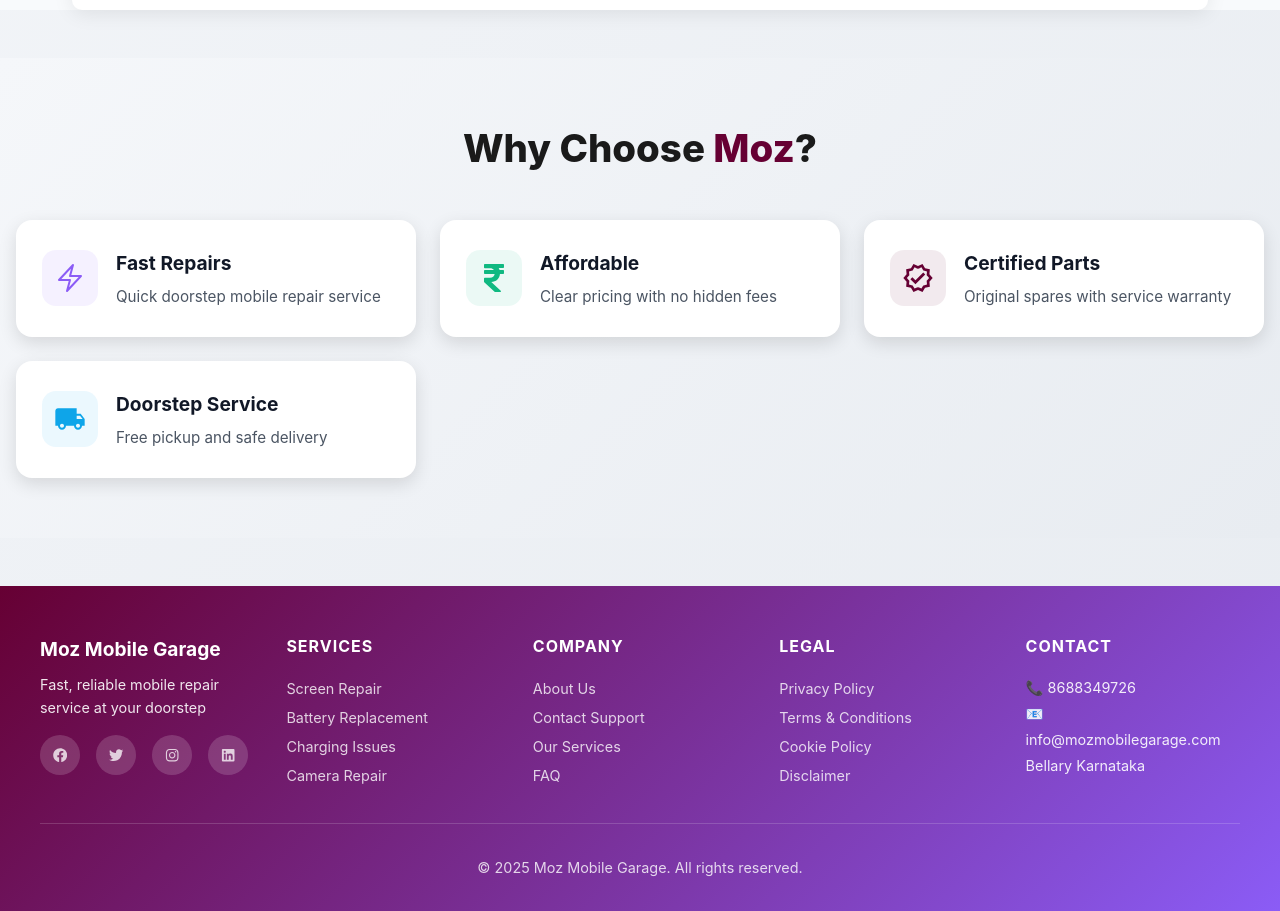
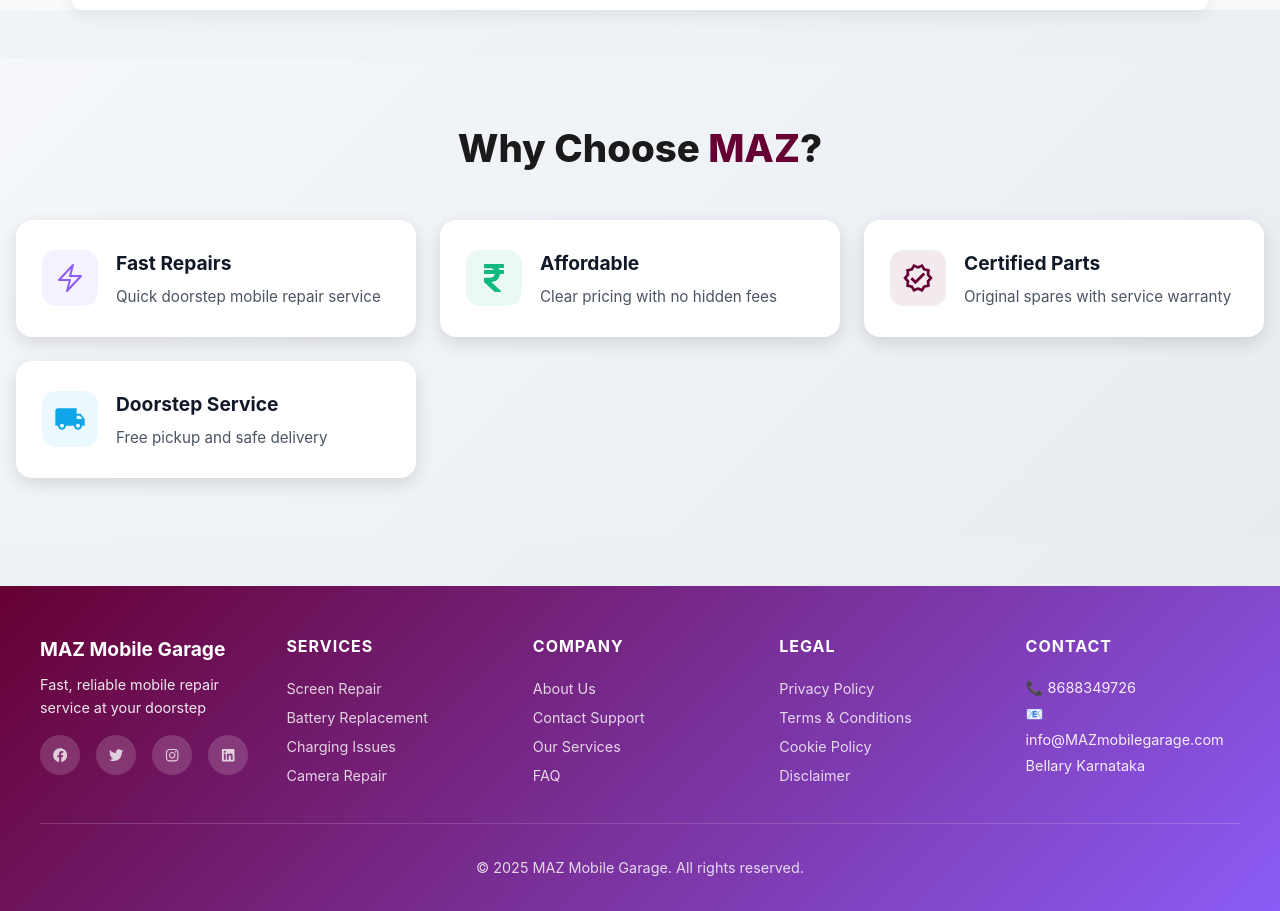
Before and after one commit to Bellaryinfotech2025/mozmobilegaragerepo, a React (Vite) app: page / in a window 1280 px wide. Shown: the part 1020-1931 px from the top of the page. Built offline with nearby package versions, Linux system fonts and the light colour scheme.

Commit message:
commit on the moz to maz

```diff
--- a/src/mozcomponent/footer.jsx
+++ b/src/mozcomponent/footer.jsx
@@ -7,7 +7,7 @@ const Footer = () => {
     <footer className="footer">
       <div className="footer-content">
         <div className="footer-section footer-about">
-          <h3 className="footer-title">Moz Mobile Garage</h3>
+          <h3 className="footer-title">MAZ Mobile Garage</h3>
           <p className="footer-description">Fast, reliable mobile repair service at your doorstep</p>
           <div className="social-icons">
             <a href="#" aria-label="Facebook" className="social-icon">
@@ -82,13 +82,13 @@ const Footer = () => {
         <div className="footer-section">
           <h4>Contact</h4>
           <p className="footer-contact-info">📞 8688349726</p>
-          <p className="footer-contact-info">📧 info@mozmobilegarage.com</p>
+          <p className="footer-contact-info">📧 info@MAZmobilegarage.com</p>
           <p className="footer-contact-info">Bellary Karnataka</p>
         </div>
       </div>
 
       <div className="footer-bottom">
-        <p>&copy; 2025 Moz Mobile Garage. All rights reserved.</p>
+        <p>&copy; 2025 MAZ Mobile Garage. All rights reserved.</p>
       </div>
     </footer>
   )
--- a/src/mozcomponent/navbar.jsx
+++ b/src/mozcomponent/navbar.jsx
@@ -22,7 +22,7 @@ const Navbar = () => {
       <div className="navbar-container">
         <Link to="/" className="navbar-logo">
 
-          <span className="logo-text">MOZ</span>
+          <span className="logo-text">MAZ</span>
         </Link>
 
         <div className={`nav-menu ${mobileMenuOpen ? "active" : ""}`}>
--- a/src/pagescomponent/about.jsx
+++ b/src/pagescomponent/about.jsx
@@ -4,7 +4,7 @@ const About = () => {
   return (
     <div className="page about-page">
       <div className="page-hero">
-        <h1>About Moz Mobile Garage</h1>
+        <h1>About MAZ Mobile Garage</h1>
         <p>Dedicated to providing the best mobile repair experience</p>
       </div>
 
@@ -16,7 +16,7 @@ const About = () => {
           <div className="about-text">
             <h2>Who We Are</h2>
             <p>
-              Moz Mobile Garage is a leading mobile repair service provider with over 10 years of experience in the
+              MAZ Mobile Garage is a leading mobile repair service provider with over 10 years of experience in the
               industry. We pride ourselves on delivering exceptional customer service and high-quality repairs.
             </p>
             <p>
--- a/src/pagescomponent/home.jsx
+++ b/src/pagescomponent/home.jsx
@@ -62,7 +62,7 @@ const Home = ({ onShowToast }) => {
               color: "#f8fafc",
             }}
           >
-            Moz <span className="orchid-hero-highlight">Mobile Garage</span>
+            MAZ <span className="orchid-hero-highlight">Mobile Garage</span>
           </h1>
 
           <p
@@ -115,7 +115,7 @@ const Home = ({ onShowToast }) => {
       fontWeight: "800",
     }}
   >
-    Why Choose <span style={{ color: "#660033" }}>Moz</span>?
+    Why Choose <span style={{ color: "#660033" }}>MAZ</span>?
   </h2>
 
   <div
--- a/src/pagescomponent/support.jsx
+++ b/src/pagescomponent/support.jsx
@@ -20,7 +20,7 @@ const Support = () => {
           <div className="support-card">
             <div className="support-icon">📧</div>
             <h3>Email Us</h3>
-            <p className="support-detail">info@mozmobilegarage.com</p>
+            <p className="support-detail">info@MAZmobilegarage.com</p>
             <p className="support-time">Response within 2 hours</p>
           </div>
 
```
